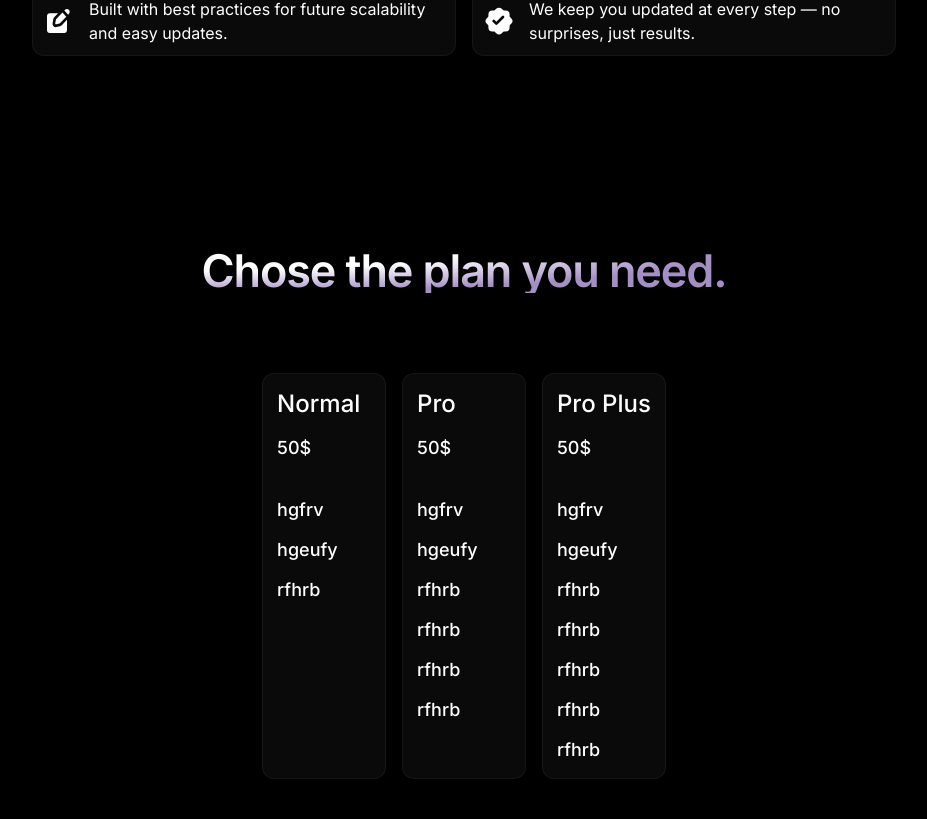
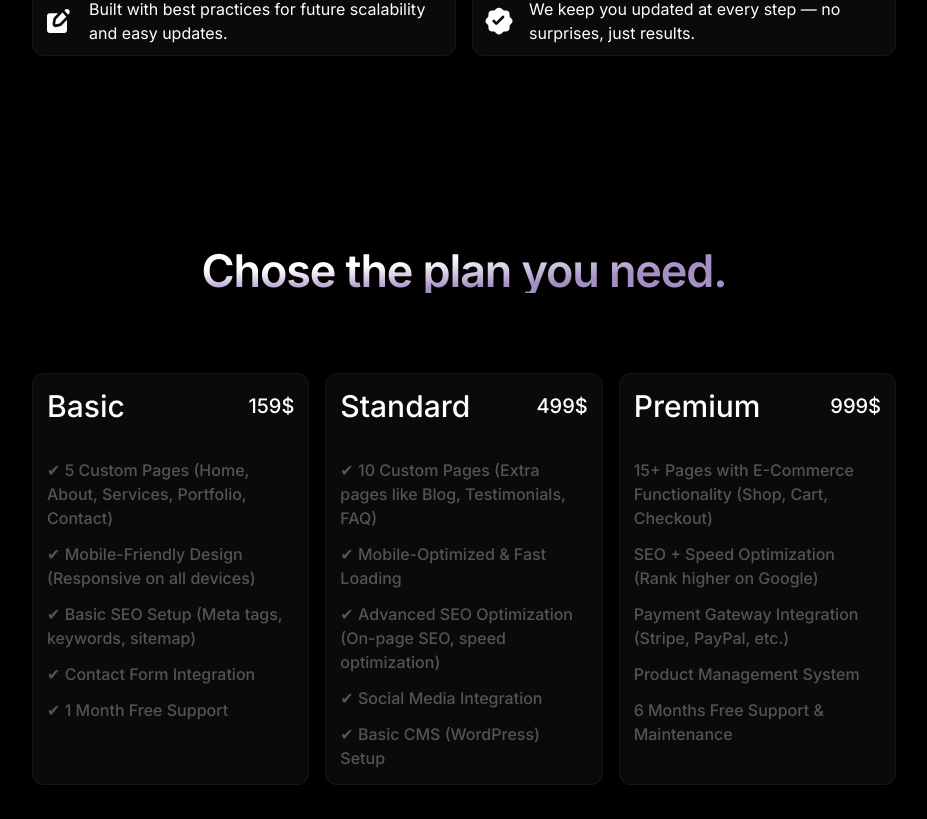
Before and after one commit to SaadAnna/Codew.v.1, a Next.js app: page / in a window 1280 px wide. Shown: the part 1978-2797 px from the top of the page, without its empty margins (176-1103 px from the left). Built offline with nearby package versions, Linux system fonts and the light colour scheme.

Commit message:
Finish the pricing section

```diff
--- a/app/sections/Pricing.tsx
+++ b/app/sections/Pricing.tsx
@@ -1,41 +1,39 @@
 const Pricings = [
   {
     id: 1,
-    title: "Normal",
-    price: "50$",
-    featuresone: "hgfrv",
-    featuretwo: "hgeufy",
-    featurethree: "rfhrb",
+    title: "Basic",
+    price: "159$",
+    featureone: "✔ 5 Custom Pages (Home, About, Services, Portfolio, Contact)",
+    featuretwo: "✔  Mobile-Friendly Design (Responsive on all devices)",
+    featurethree: "✔ Basic SEO Setup (Meta tags, keywords, sitemap)",
+    featurefour: " ✔ Contact Form Integration",
+    featurefive: "✔ 1 Month Free Support",
   },
   {
     id: 2,
-    title: "Pro",
-    price: "50$",
-    generale: "All normal plan features",
-    featuresone: "hgfrv",
-    featuretwo: "hgeufy",
-    featurethree: "rfhrb",
-    featurefour: "rfhrb",
-    featurefive: "rfhrb",
-    featuresix: "rfhrb",
+    title: "Standard ",
+    price: "499$",
+    featureone: "✔ 10 Custom Pages (Extra pages like Blog, Testimonials, FAQ)",
+    featuretwo: "✔ Mobile-Optimized & Fast Loading",
+    featurethree: "✔ Advanced SEO Optimization (On-page SEO, speed optimization)",
+    featurefour: "✔ Social Media Integration",
+    featurefive: "✔ Basic CMS (WordPress) Setup",
+    featuresix: "✔ 3 Months Free Support",
   },
   {
     id: 1,
-    title: "Pro Plus",
-    price: "50$",
-    general: "All normal and pro plans features",
-    featuresone: "hgfrv",
-    featuretwo: "hgeufy",
-    featurethree: "rfhrb",
-    featurefour: "rfhrb",
-    featurefive: "rfhrb",
-    featuresix: "rfhrb",
-    featureseven: "rfhrb",
+    title: "Premium",
+    price: "999$",
+    featureone: "15+ Pages with E-Commerce Functionality (Shop, Cart, Checkout)",
+    featuretwo: "SEO + Speed Optimization (Rank higher on Google)",
+    featurethree: "Payment Gateway Integration (Stripe, PayPal, etc.)",
+    featurefour: "Product Management System",
+    featurefive: "6 Months Free Support & Maintenance",
   },
 ];
 export const Pricing = () => {
   return (
-    <section className="py-24">
+    <section className="py-24" id="pricing">
       <div className="px-4 lg:max-w-4xl max-w-4xl mx-auto flex flex-col items-center gap-14">
         <div className="text-4xl md:text-[45px] mx-auto md:leading-none max-w-2xl font-semibold tracking-tight bg-white bg-[radial-gradient(100%_100%_at_top_left,white,white,rgb(74,32,138,.5))] text-transparent bg-clip-text text-center">
           Chose the plan you need.{" "}
@@ -45,41 +43,40 @@ export const Pricing = () => {
       {Pricings.map((pricing) => (
   <div
   key={pricing.id}
-  className="flex flex-col relative  text-start justify-start gap-3.5 p-3.5 bg-neutral-950 border border-white/5 rounded-xl cursor-pointer transition-300 hover:bg-white/4"
+  className="flex flex-col relative  text-start justify-start gap-3.5 p-3.5 bg-neutral-950 border border-white/5 rounded-xl cursor-pointer ease-in-out transition-all hover:border-white/20"
 >
+<div className="flex justify-between items-center">
 
-<div className="text-2xl text-white font-medium">
+<div className="text-3xl text-white font-medium">
     {pricing.title}
 </div>
-<div className="text-lg text-white font-medium">
+<div className="text-xl text-white font-medium">
     {pricing.price}
+</div>
 </div>
 <div className="flex flex-col mt-5 gap-3">
 
-<div className="text-lg text-whit/20 font-medium">
-  {pricing.featuresone}
+<div className="text-base text-white/30 font-medium">
+  {pricing.featureone}
 </div>
-<div className="text-lg text-whit/20 font-medium">
+<div className="text-base text-white/30 font-medium">
   {pricing.featuretwo}
 </div>
-<div className="text-lg text-whit/20 font-medium">
+<div className="text-base text-white/30 font-medium">
   {pricing.featurethree}
 </div>
-<div className="text-lg text-whit/20 font-medium">
+<div className="text-base text-white/30 font-medium">
   {pricing.featurefour}
 </div>
-<div className="text-lg text-whit/20 font-medium">
+<div className="text-base text-white/30 font-medium">
   {pricing.featurefive}
-</div>
-<div className="text-lg text-whit/20 font-medium">
-  {pricing.featuresix}
-</div>
-<div className="text-lg text-whit/20 font-medium">
-  {pricing.featureseven}
 </div>
 </div>
 </div>
  ))}
+      </div>
+      <div className="text-xl text-white/50 font-medium max-w-xl text-center">
+      Please note that all of these are preliminary. You can choose any one of them at the same price or request another project by contacting us.
       </div>
       </div>
     </section>
```
